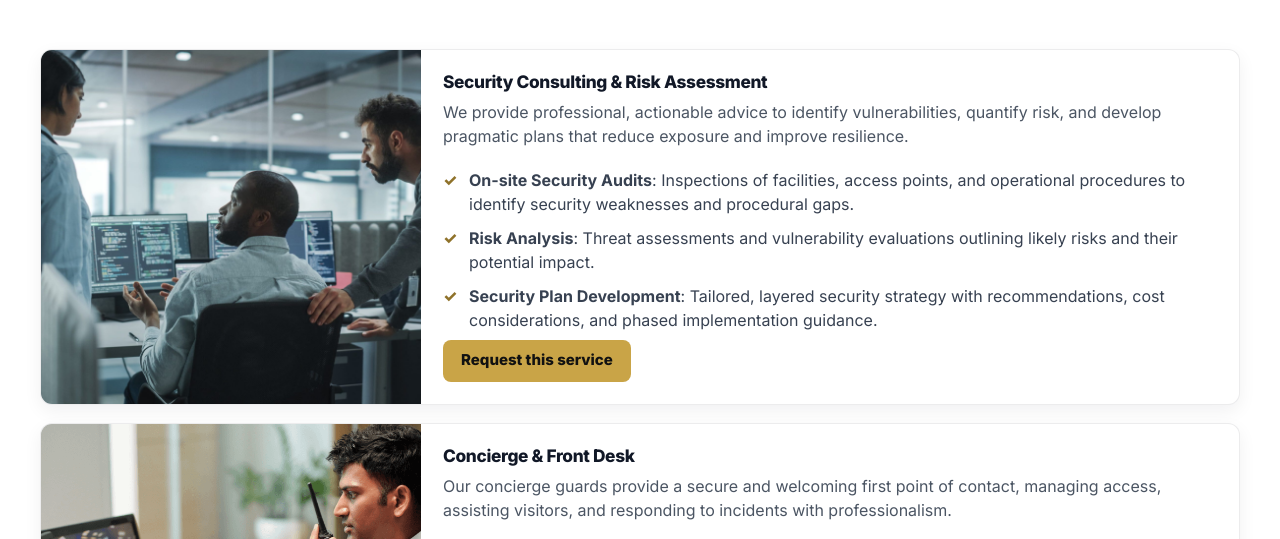
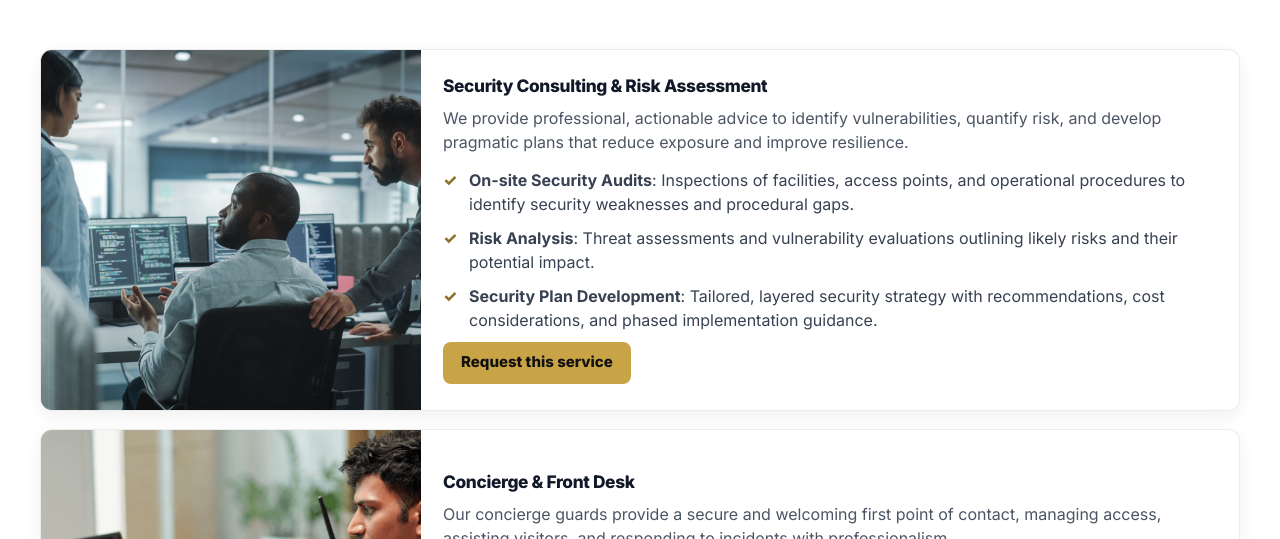
Before and after one commit to alexstirpe/trueshieldsecurity.ca, a website: page services.html in a window 1280 px wide. Shown: the part 225-764 px from the top of the page. Drawn offline with Linux system fonts and the light colour scheme.

Commit message:
Fix desktop services card layout

```diff
--- a/css/styles.css
+++ b/css/styles.css
@@ -665,24 +665,34 @@ body.services-page .site-header {
 	display: grid;
 	grid-template-columns: 380px minmax(0, 1fr);
 	align-items: stretch;
+	overflow: hidden;
 }
 
 .services-page .card-media {
-	min-height: 100%;
+	height: 100%;
+	min-height: 320px;
+	aspect-ratio: auto;
 }
 
 .services-page .card-media img {
+	width: 100%;
 	height: 100%;
-	min-height: 100%;
+	display: block;
 	object-fit: cover;
+	object-position: center;
 }
 
 .services-page .card-body {
-	padding: 22px 22px 22px 22px;
+	padding: 26px 26px 26px 22px;
+	display: flex;
+	flex-direction: column;
+	justify-content: center;
+	align-items: flex-start;
+	gap: 10px;
 }
 
 .service-features {
-	margin-top: 12px;
+	margin-top: 4px;
 	padding-left: 0;
 	list-style: none;
 	display: grid;
@@ -705,6 +715,19 @@ body.services-page .site-header {
 	font-weight: 800;
 }
 
+@media (max-width: 900px) {
+	.services-page .card {
+		grid-template-columns: 1fr;
+	}
+
+	.services-page .card-media {
+		min-height: 240px;
+	}
+
+	.services-page .card-body {
+		padding: 18px 16px 20px;
+	}
+}
 /* =========================
    About page
    ========================= */
```
